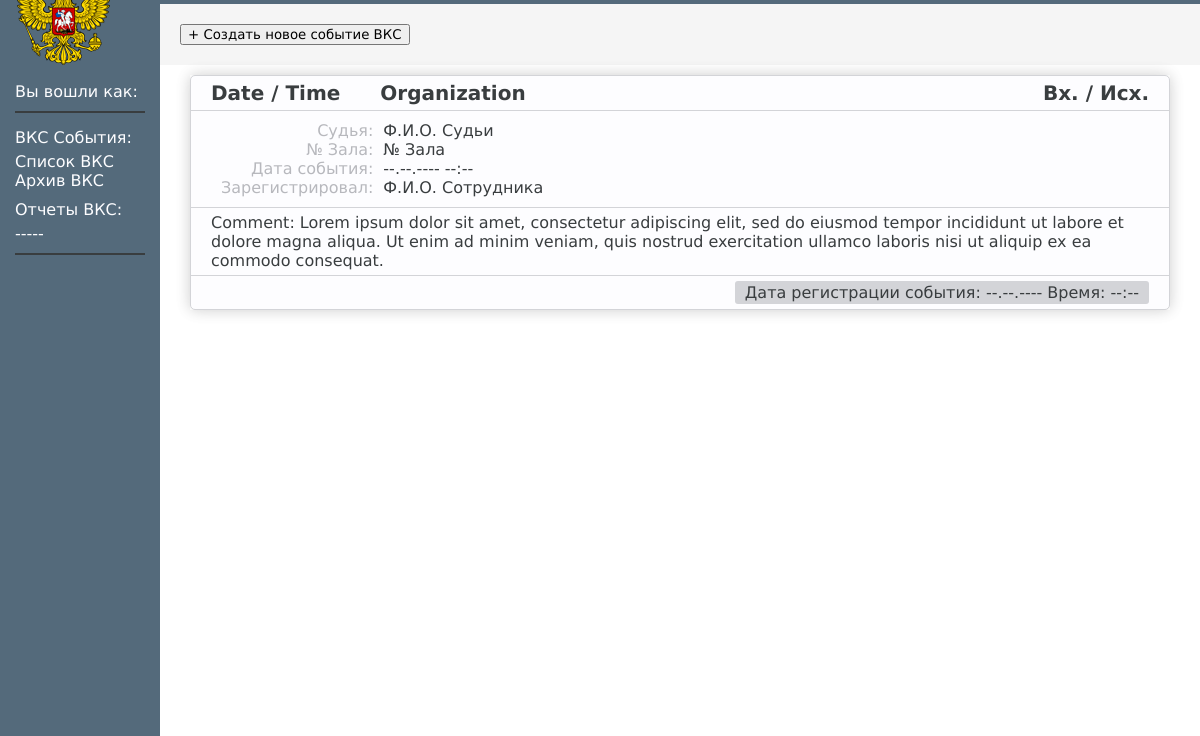
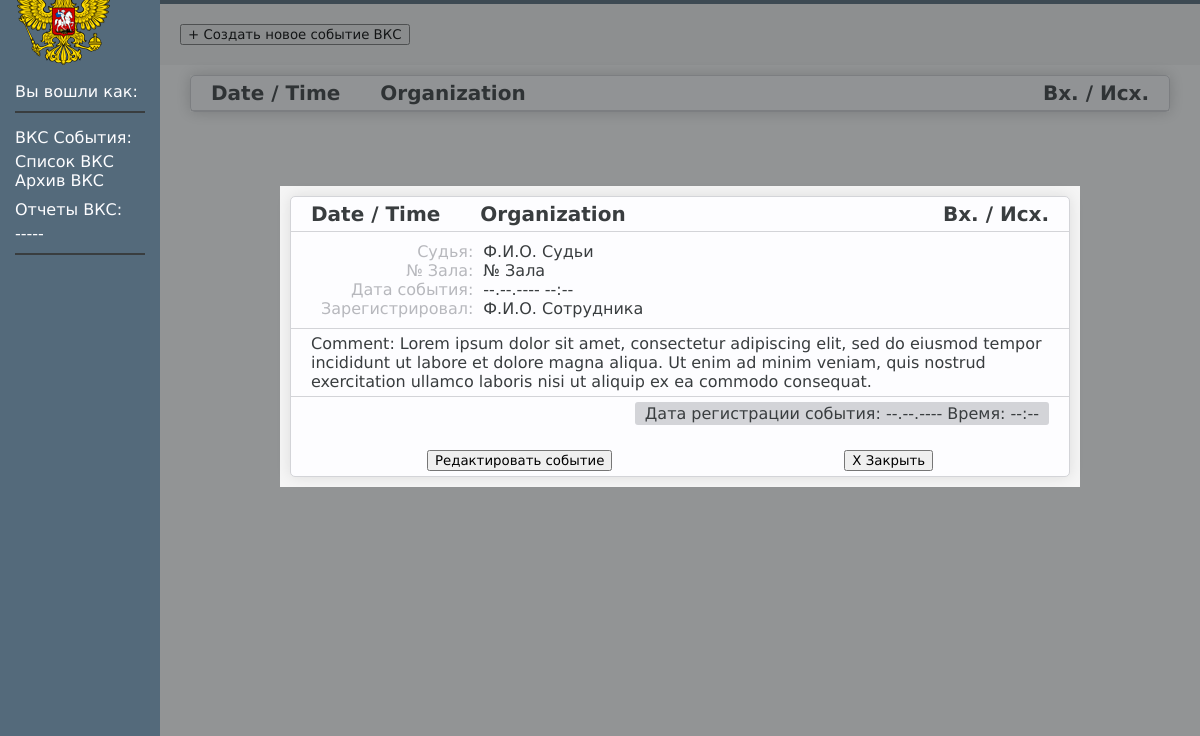
Before and after one commit to Passssword/VKS-tasks-manager, an Electron app: page Interface/vksList.html in a window 1200 px wide. Shown: the part 64-800 px from the top of the page. Drawn offline with Linux system fonts and the light colour scheme; no server answers.

Commit message:
Вызов модального окна по клику в интерфейсе

```diff
--- a/Interface/scripts/vksList.js
+++ b/Interface/scripts/vksList.js
@@ -1,6 +1,9 @@
 
 const VKSList_btnCreateVKS = document.getElementById('VKSList_btnCreateVKS');
-
+const VKSList_link = document.querySelector('.VKSList_link_wrapper');
+const modalWindow = document.querySelector('.modal_wrapper');
+const btnModal_Edit = document.getElementById('btnModal_Edit');
+const btnModal_Close = document.getElementById('btnModal_Close');
 
 VKSList_btnCreateVKS.onclick = function () {
     window.location.replace("create-vks.html");
@@ -9,3 +12,8 @@ VKSList_btnCreateVKS.onclick = function () {
 iventsController.GetAllIvents().then( res => {
     console.log(res)
 })
+
+
+/* Включение / Выключение модального окна */
+VKSList_link.addEventListener('click', (e) => {modalWindow.style.display = 'flex';})
+btnModal_Close.onclick = function () {modalWindow.style.display = 'none';}
--- a/Interface/vksList.css
+++ b/Interface/vksList.css
@@ -76,3 +76,27 @@
   background: var(--color6);
   border-radius: 3px;
 }
+
+.modal_wrapper {
+  position: absolute;
+  display: flex;
+	flex-direction: column;
+	align-items: center;
+	justify-content: center;
+  width: 100%;
+  height: 100%;
+  background: rgba(38, 42, 44, 0.5);
+  z-index: 1;
+}
+.modal_ivent_wrapper {
+	padding: 10px;
+  /* border: 5px solid var(--color1); */
+	background: var(--color3);
+	max-width: 800px;
+}
+.modal_ivent_buttons {
+  grid-column: 1/4;
+  display: flex;
+  width: 100%;
+  padding: 20px 20px 5px 20px;
+}
--- a/Interface/vksList.html
+++ b/Interface/vksList.html
@@ -39,18 +39,12 @@
             </div>
           </div>
 
+
+
           <div class="workspace">
 
-            <div class="VKSList_header">
-              <h2>События ВКС:</h2>
-            </div>
-            <div class="VKSList_filters">
-              <button id="VKSList_btnCreateVKS" class="VKSList_menu_btn">+ Создать новое событие ВКС</button>
-            </div>
-
-            <div class="VKSList_content_wrapper">
-
-              <a class="VKSList_link_wrapper" href="#">
+            <div class="modal_wrapper">
+              <div class="modal_ivent_wrapper">
                 <div class="VKSList_event_wrapper">
 
                   <div class="VKSList_event_caption">
@@ -78,7 +72,36 @@
                     Comment: Lorem ipsum dolor sit amet, consectetur adipiscing elit, sed do eiusmod tempor incididunt ut labore et dolore magna aliqua. Ut enim ad minim veniam, quis nostrud exercitation ullamco laboris nisi ut aliquip ex ea commodo consequat.
                   </div>
 
-                <div class="event_footer"><p>Дата регистрации события: --.--.---- Время: --:--</p></div>
+                  <div class="event_footer">
+                    <p>Дата регистрации события: --.--.---- Время: --:--</p>
+                  </div>
+
+                  <div class="modal_ivent_buttons">
+                    <button id="btnModal_Edit">Редактировать событие</button>
+                    <button id="btnModal_Close">X Закрыть</button>
+                  </div>
+                </div>
+              </div>
+            </div>
+
+            <div class="VKSList_header">
+              <h2>События ВКС:</h2>
+            </div>
+            <div class="VKSList_filters">
+              <button id="VKSList_btnCreateVKS" class="VKSList_menu_btn">+ Создать новое событие ВКС</button>
+            </div>
+
+            <div class="VKSList_content_wrapper">
+
+              <a class="VKSList_link_wrapper" href="#">
+              <div class="VKSList_event_wrapper">
+
+                <div class="VKSList_event_caption">
+                  <p>Date / Time</p>
+                  <p>Organization</p>
+                  <p>Вх. / Исх.</p>
+                </div>
+
               </div></a>
 
             </div>
```
Lines whose indentation alone changed are shown as unchanged.
